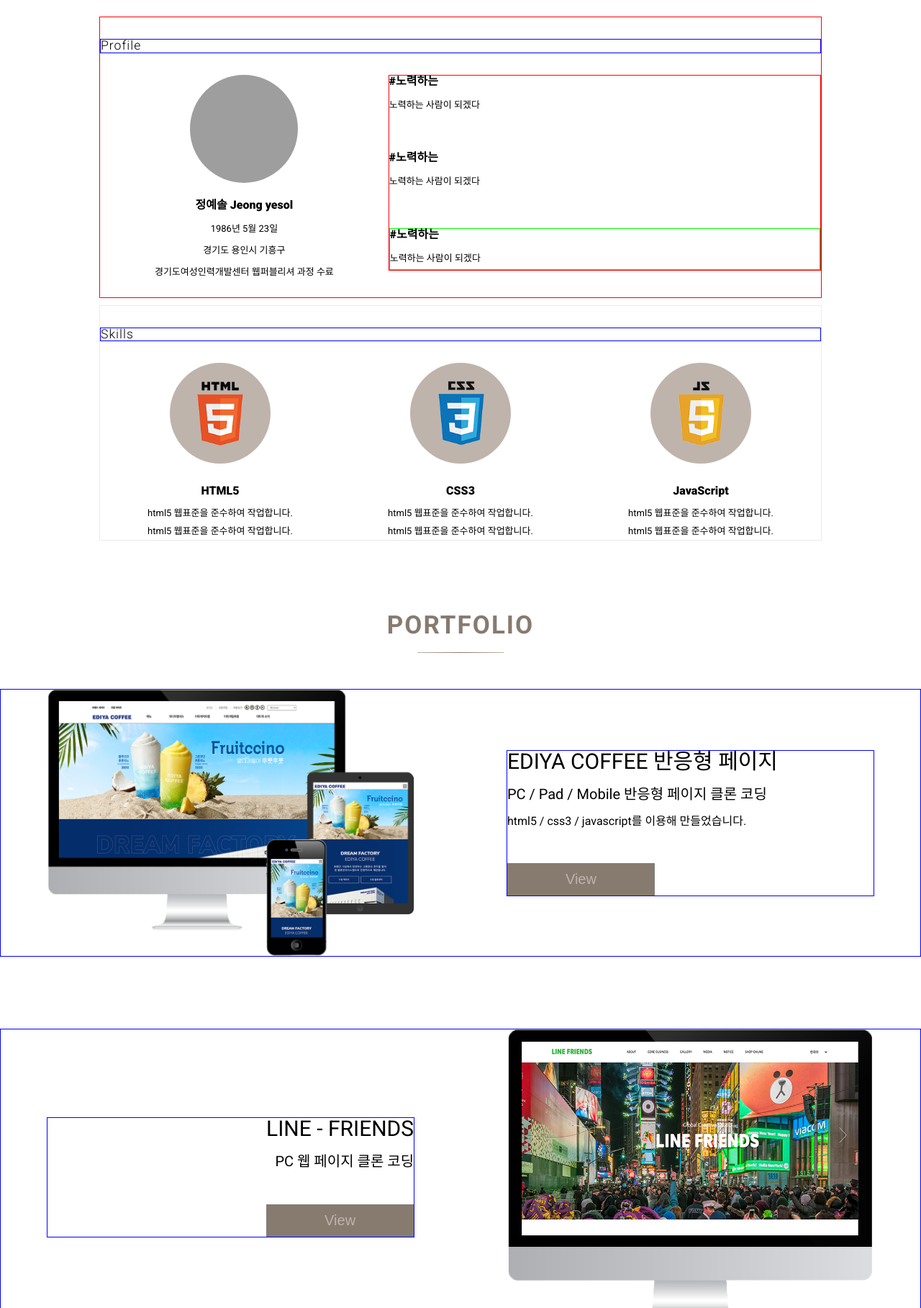
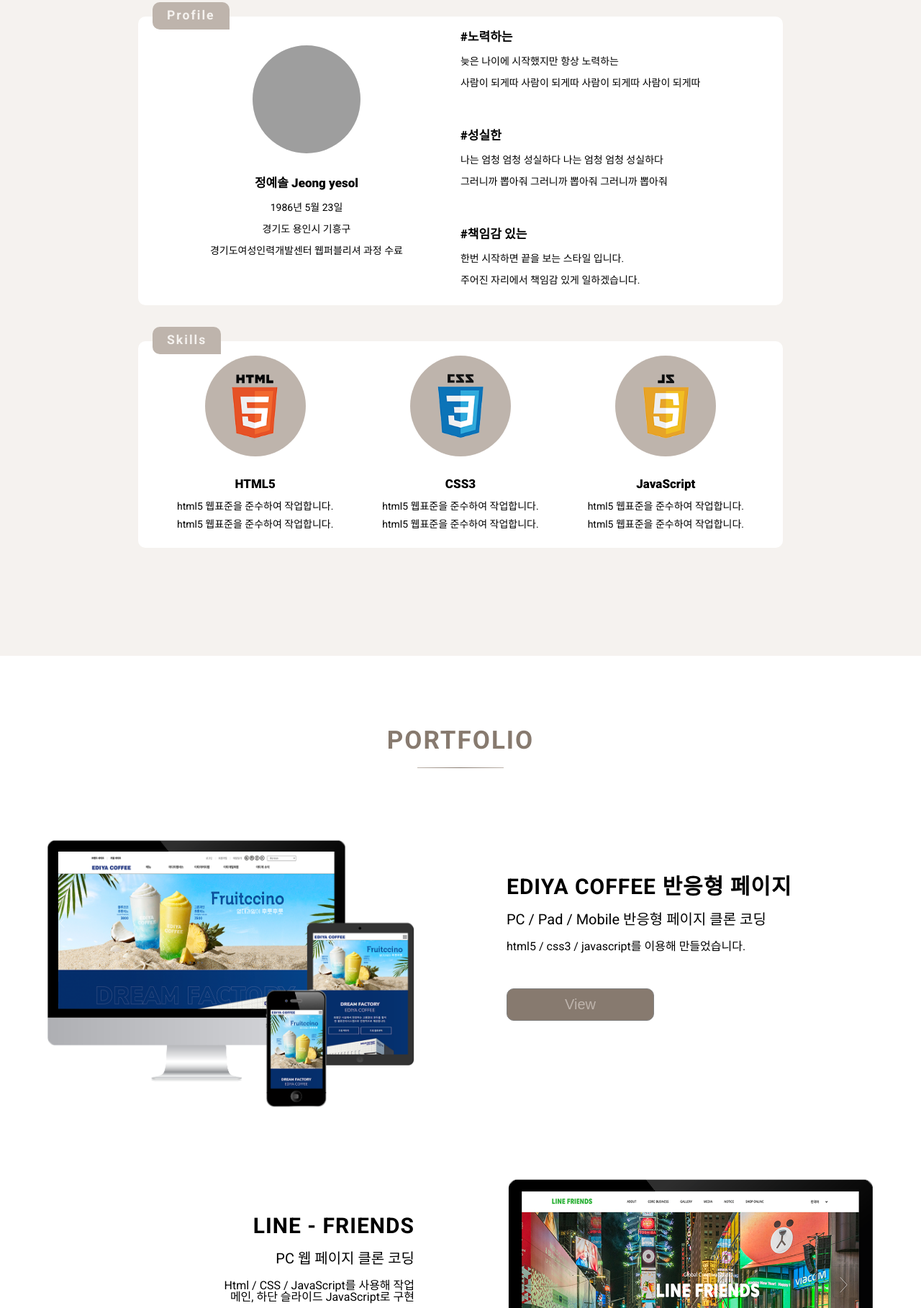
Before and after one commit to yesoljeong/portfolio, a plain HTML site: page index.html in a window 1280 px wide. Shown: the part 983-2800 px from the top of the page at 72% size. Drawn offline with Linux system fonts and the light colour scheme; grey boxes are pictures that could not be loaded.

Commit message:
어바웃 섹션 수정
어바웃 부분 수정 및 코드 정리

```diff
--- a/css/main.css
+++ b/css/main.css
@@ -17,6 +17,7 @@ header {
     left: 0;
     right: 0;
     z-index: 1;
+    height:80px;
 }
 
 header h1 {
@@ -64,7 +65,6 @@ header ul li a.on {
     background-repeat: no-repeat;
     background-position: right bottom;
     margin: 0 auto;
-    border: 1px solid lime;
     background-color: #FFF2E6;
 }
 
@@ -73,7 +73,7 @@ header ul li a.on {
     height: 100%;
     vertical-align: middle;
     text-align: center;
-    font-size: 50px;
+    font-size: 500%;
     padding-top: 15%;
     font-family: 'Noto Sans KR', sans-serif;
     font-family: 'Roboto', sans-serif;
@@ -83,13 +83,13 @@ header ul li a.on {
 
 #main_visual .main_visual_text p {
     margin-top: 35px;
-    font-size: 30px;
+    font-size: 50%;
 }
 
 #main_visual .star img {
     position: absolute;
     animation-iteration-count: infinite;
-    animation-timing-function:ease;
+    animation-timing-function: ease;
 }
 
 @keyframes star1 {
@@ -97,7 +97,7 @@ header ul li a.on {
         opacity: 1;
     }
 
-    30%{
+    30% {
         transform: scale(1.2);
     }
 
@@ -120,7 +120,7 @@ header ul li a.on {
         opacity: 1;
     }
 
-    30%{
+    30% {
         transform: scale(1.2);
     }
 
@@ -131,7 +131,7 @@ header ul li a.on {
 }
 
 #main_visual .star img:nth-child(2) {
-    top: 400px;
+    top: 500px;
     left: 300px;
     width: 40px;
     animation-name: star2;
@@ -143,7 +143,7 @@ header ul li a.on {
         opacity: 1;
     }
 
-    30%{
+    30% {
         transform: scale(1.2);
     }
 
@@ -162,16 +162,21 @@ header ul li a.on {
 }
 
 /* ABOUT SECTION */
+#about,
+#contact {
+    width: 100%;
+    background-color: #f5f2ef;
+    padding: 100px 0;
+}
+
 section h2 {
     text-align: center;
-    margin-top: 100px;
     font-size: 35px;
     font-weight: 700;
     font-family: 'Noto Sans KR', sans-serif;
     font-family: 'Roboto', sans-serif;
     letter-spacing: 2px;
     color: #877A6F;
-    /* border: 1px solid red; */
 }
 
 section .line {
@@ -183,14 +188,15 @@ section .line {
 }
 
 #about>ul {
-    width: 80%;
+    width: 70%;
     margin: 0 auto;
 }
 
 #about>ul>li {
-    border: 1px solid #eaeaea;
-    margin: 10px;
-    flex: 40%;
+    background-color: #fff;
+    border-radius: 10px;
+    padding: 20px;
+    margin-bottom: 50px;
 }
 
 #about ul li h3 {
@@ -201,18 +207,26 @@ section .line {
     font-family: 'Roboto', sans-serif;
     margin: 30px auto;
     letter-spacing: 1px;
-    border: 1px solid blue;
+    position: absolute;
+    top: -50px;
+    padding:10px 20px;
+    background-color:#BEB4AC;
+    border-radius: 10px 10px 0 10px;
+    font-weight: 700;
+    color:#F5F2EF;
+    letter-spacing: 2px;
 }
 
 #about h5 {
     margin-bottom: 10px;
     text-align: center;
     font-weight: 900;
+    font-size: 17px;
 }
 
 /* ABOUT PROFILE */
 #about .about_profile {
-    border: 1px solid red;
+    position: relative;
 }
 
 #about .about_profile .profile_img_text {
@@ -223,17 +237,20 @@ section .line {
     font-family: 'Roboto', sans-serif;
 }
 
-#about .about_profile .profile_img_text div {
-    /* border: 1px solid blue; */
+#about .about_profile .profile_img_text>div {
+    /* border: 1px solid #beb4ac; */
     width: 40%;
     margin: 0 auto 20px auto;
     text-align: center;
+    background-color: #fff;
+    border-radius: 10px;
+    padding: 20px 0;
 }
 
 #about .about_profile .profile_img_text img {
     border-radius: 60%;
     /* border: 1px solid red; */
-    margin: 0 auto;
+    margin: 0 auto 30px auto;
 }
 
 #about .about_profile .profile_img_text ul h5 {
@@ -242,12 +259,12 @@ section .line {
 
 #about .about_profile .profile_img_text p {
     line-height: 30px;
-    font-size: 13px;
+    font-size: 14px;
 }
 
 #about .about_profile .profile_img_text ul {
-    border: 1px solid red;
-    width: 60%;
+    /* border: 1px solid red; */
+    width: 50%;
 }
 
 #about .about_profile .profile_img_text ul li {
@@ -256,15 +273,16 @@ section .line {
 
 #about .about_profile .profile_img_text ul li:last-child {
     margin-bottom: 0;
-    border: 1px solid lime
+    /* border: 1px solid lime */
 }
 
 /* ABOUT SKILL */
-#about .about_skill {
-    /* border: 1px solid red; */
+#about .about_skill{
+    position:relative;
 }
 
 #about .about_skill ul {
+    /* width:80%; */
     /* border: 1px solid red; */
     display: flex;
     justify-content: center;
@@ -308,19 +326,24 @@ section .line {
 
 #about .about_skill ul li .skill_desc p {
     line-height: 25px;
-    font-size: 13px;
+    font-size: 14px;
 }
 
 /* PORTFOLIO SECTION */
+#portfolio {
+    width: 100%;
+    padding: 100px 0;
+}
+
 #portfolio ul {
-    margin: 20px auto;
+    margin: 100px auto;
 }
 
 #portfolio ul li {
     display: flex;
     justify-content: space-around;
-    align-items: center;
-    border: 1px solid blue;
+    /* align-items: center; */
+    /* border: 1px solid blue; */
     margin-bottom: 100px;
 }
 
@@ -331,14 +354,17 @@ section .line {
 
 #portfolio ul li .portfolio_text {
     width: 40%;
-    border: 1px solid blue;
+    /* border: 1px solid blue; */
     font-family: 'Noto Sans KR', sans-serif;
     font-family: 'Roboto', sans-serif;
+    margin-top:50px;
 }
 
 #portfolio ul li .portfolio_text h3 {
     font-size: 30px;
     margin-bottom: 20px;
+    font-weight: 700;
+    letter-spacing: 1px;
 }
 
 #portfolio ul li .portfolio_text h4 {
@@ -357,6 +383,7 @@ section .line {
     border: 1px solid grey;
     cursor: pointer;
     color: #beb4ac;
+    border-radius: 10px;
 }
 
 #portfolio ul li.portfolio_linefriend {
@@ -368,27 +395,35 @@ section .line {
 }
 
 /* CONTACT SECTION */
+#contact {
+    width: 100%;
+    background-color: #f5f2ef;
+    padding: 100px 0;
+}
+
 #contact ul {
     display: flex;
-    justify-content: space-around;
-    flex-wrap: wrap;
+    justify-content: space-between;
+    align-items: center;
     margin: 0 auto;
-    width: 80%;
+    width: 1000px;
     margin-bottom: 100px;
+    /* border:1px solid green; */
 }
 
 #contact ul li {
-    width: 30%;
-    background: #eaeaea;
-    /* border: 1px solid red; */
-    padding-top:20px;
+    width: 25%;
+    height: 200px;
+    border: 5px solid #BEB4AC;
+    border-radius: 15px;
+    padding: 40px 0;
 }
 
 #contact ul li a {
     font-weight: 100;
     display: block;
     margin: 0 auto;
-    border: 1px solid red;
+    /* border: 1px solid red; */
     text-align: center;
     padding: 20px;
     color: #000;
@@ -409,5 +444,5 @@ section .line {
 
 footer {
     height: 200px;
-    background: #eaeaea;
+    background: #BEB4AC;
 }
--- a/css/pad.css
+++ b/css/pad.css
@@ -29,6 +29,12 @@ header {
     left: 100px;
 }
 
+/* ABOUT */
+
+#about>ul{
+    width:90%;
+}
+
 #about ul li {
     flex: 100%;
 }
--- a/index.html
+++ b/index.html
@@ -54,15 +54,21 @@
                             <ul>
                                 <li>
                                     <h5>#노력하는</h5>
-                                    <p>노력하는 사람이 되겠다</p>
+                                    <p>늦은 나이에 시작했지만 항상 노력하는<br>
+                                    사람이 되게따 사람이 되게따 사람이 되게따 사람이 되게따
+                                    </p>
                                 </li>
                                 <li>
-                                    <h5>#노력하는</h5>
-                                    <p>노력하는 사람이 되겠다</p>
+                                    <h5>#성실한</h5>
+                                    <p>나는 엄청 엄청 성실하다 나는 엄청 엄청 성실하다<br>
+                                        그러니까 뽑아줘 그러니까 뽑아줘 그러니까 뽑아줘
+                                    </p>
                                 </li>
                                 <li>
-                                    <h5>#노력하는</h5>
-                                    <p>노력하는 사람이 되겠다</p>
+                                    <h5>#책임감 있는</h5>
+                                    <p>한번 시작하면 끝을 보는 스타일 입니다.<br>
+                                        주어진 자리에서 책임감 있게 일하겠습니다.
+                                    </p>
                                 </li>
                             </ul>
                         </div>
@@ -120,6 +126,9 @@
                         <div class="portfolio_text">
                             <h3>LINE - FRIENDS</h3>
                             <h4>PC 웹 페이지 클론 코딩</h4>
+                            <p>Html / CSS / JavaScript를 사용해 작업<br>
+                                메인, 하단 슬라이드 JavaScript로 구현
+                            </p>
                             <p></p>
                             <button type="button"
                                 onclick="window.open('https://yesoljeong.github.io/ediya/') ">View</button>
```
